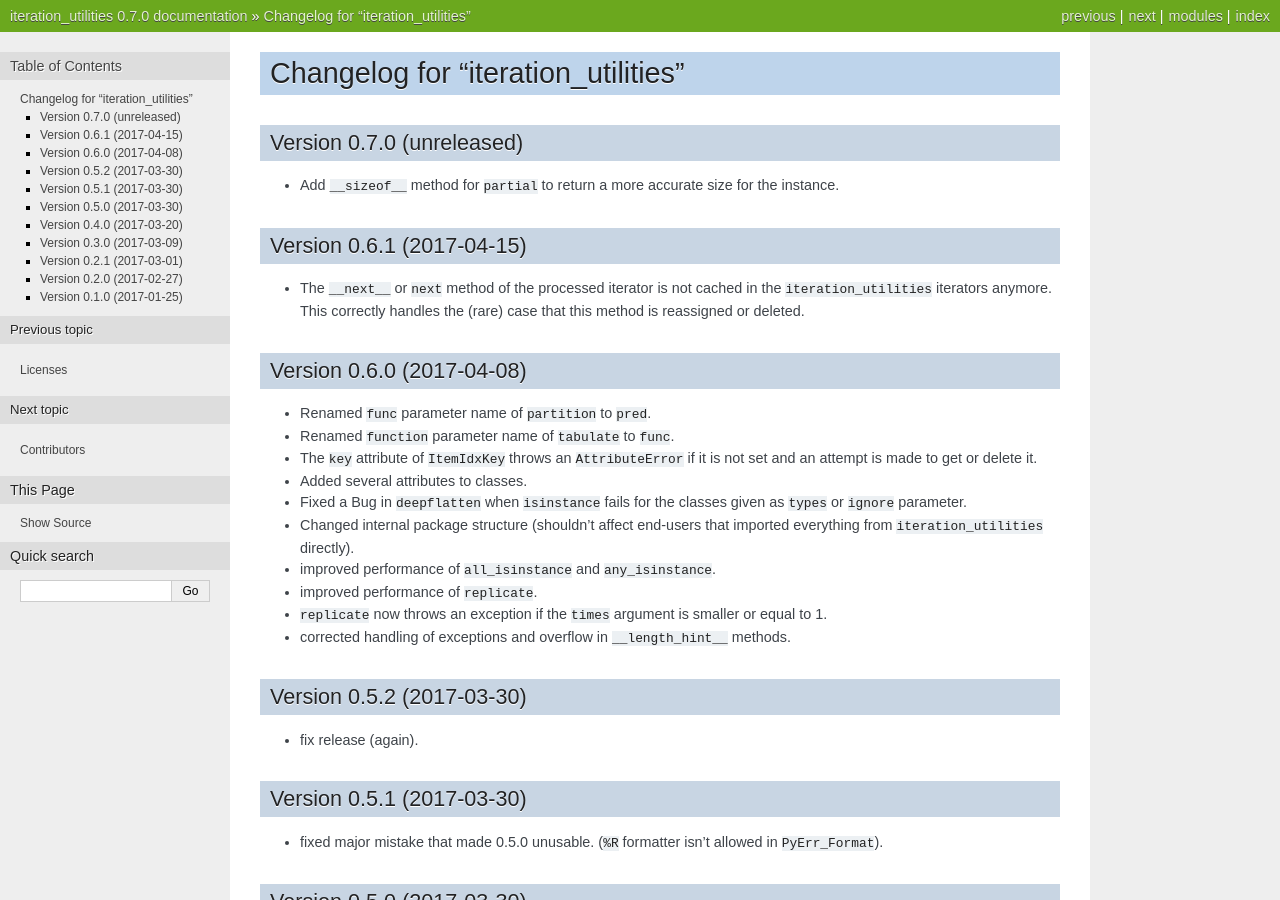
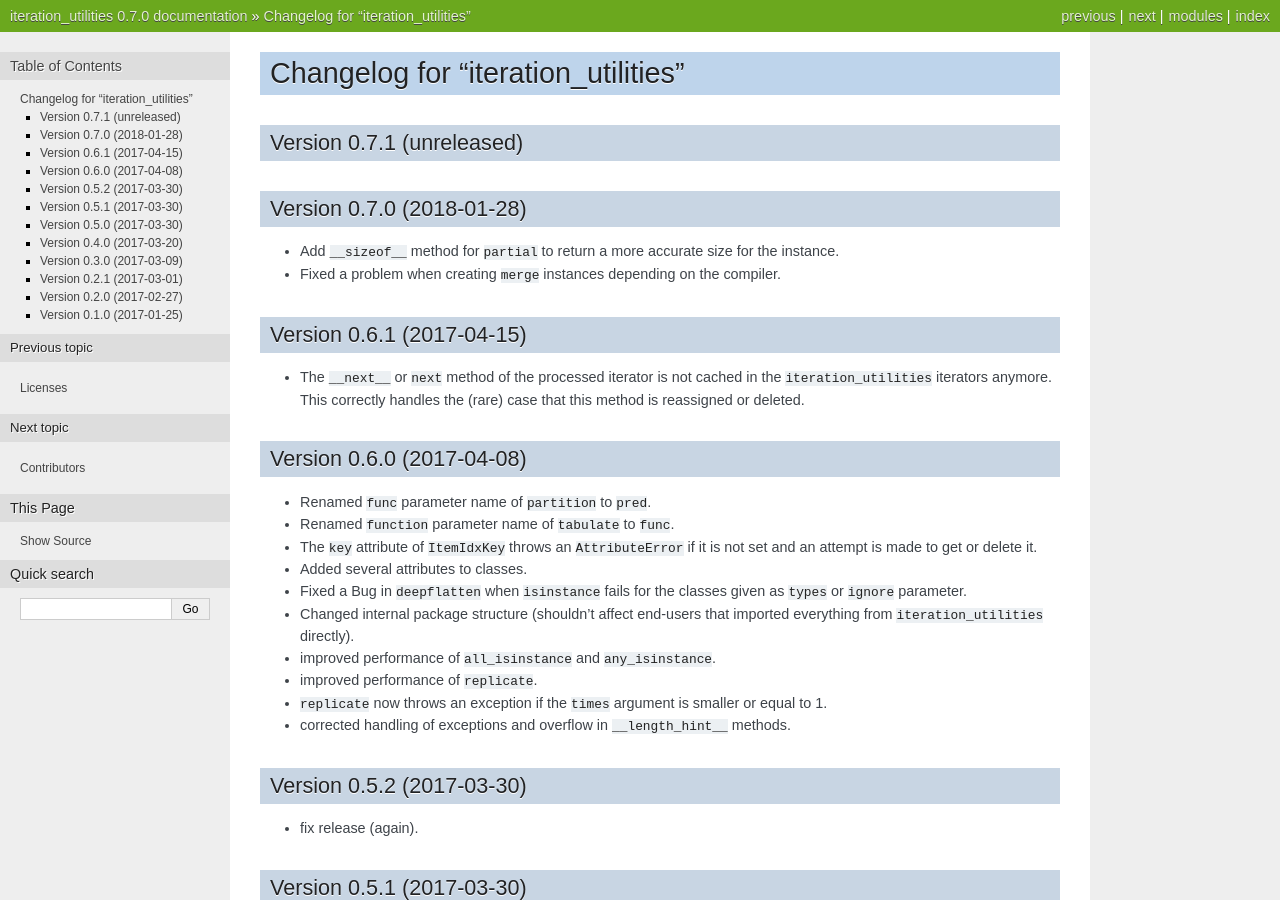
Before and after one commit to MSeifert04/iteration_utilities, a Sphinx documentation site: the page built from docs/CHANGES.rst, in a window 1280 px wide and 900 px high. Built offline with Sphinx 7.4.7, drawn with Linux system fonts in a browser that asks for light colours.

Commit message:
update changelog

```diff
--- a/docs/CHANGES.rst
+++ b/docs/CHANGES.rst
@@ -1,11 +1,17 @@
 Changelog for "iteration_utilities"
 -----------------------------------
 
-Version 0.7.0 (unreleased)
+Version 0.7.1 (unreleased)
+^^^^^^^^^^^^^^^^^^^^^^^^^^
+
+
+Version 0.7.0 (2018-01-28)
 ^^^^^^^^^^^^^^^^^^^^^^^^^^
 
 - Add ``__sizeof__`` method for ``partial`` to return a more accurate size
   for the instance.
+
+- Fixed a problem when creating ``merge`` instances depending on the compiler.
 
 
 Version 0.6.1 (2017-04-15)
```
